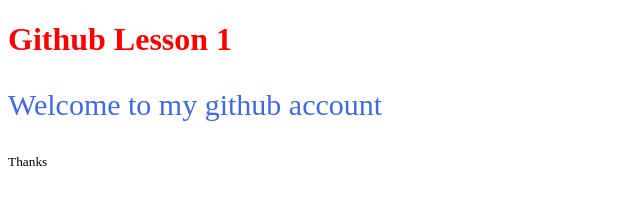
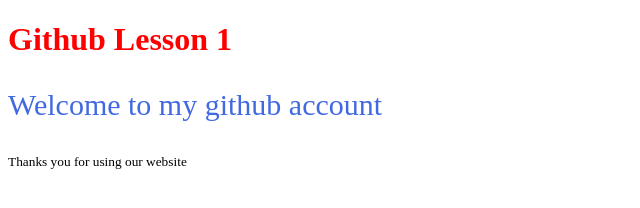
Before and after one commit to Coffeeboy678/githublesson1, a plain HTML site: page index.html in a window 1280 px wide. Shown: the whole page, without its empty margins (0-640 px from the left). Drawn offline with Linux system fonts and the light colour scheme.

Commit message:
M from github index.html

```diff
--- a/index.html
+++ b/index.html
@@ -15,6 +15,6 @@
     <body>
         <h1>Github Lesson 1</h1>
         <p>Welcome to my github account</p>
-        <small>Thanks</small>
+        <small>Thanks you for using our website</small>
     </body>
 </html>
```
